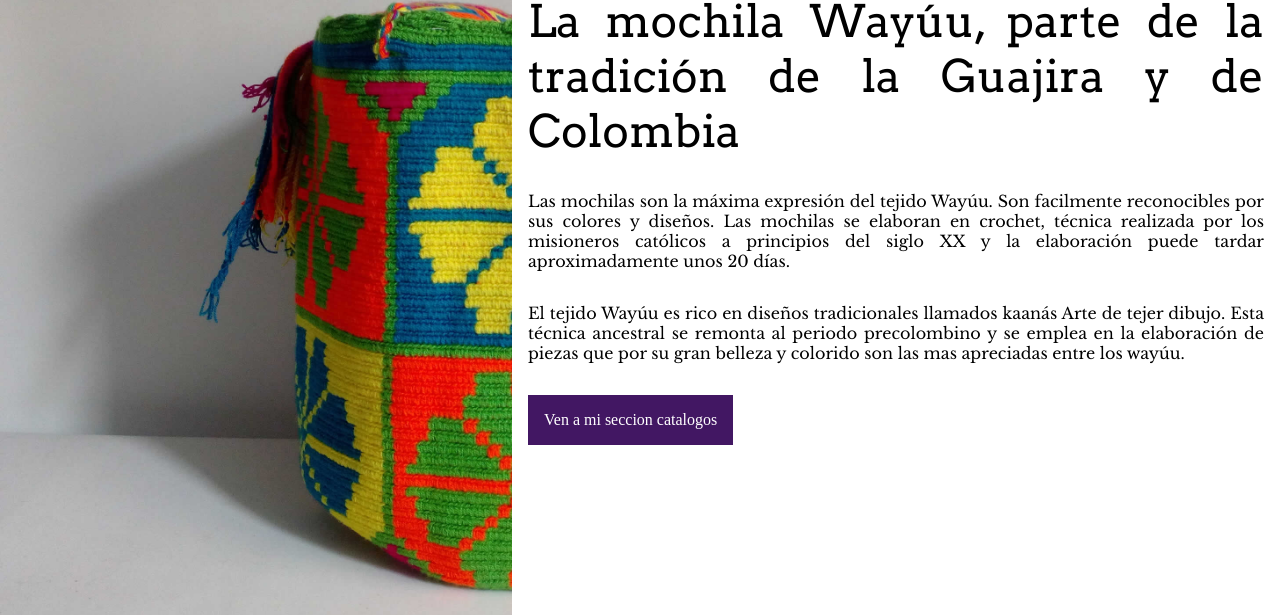
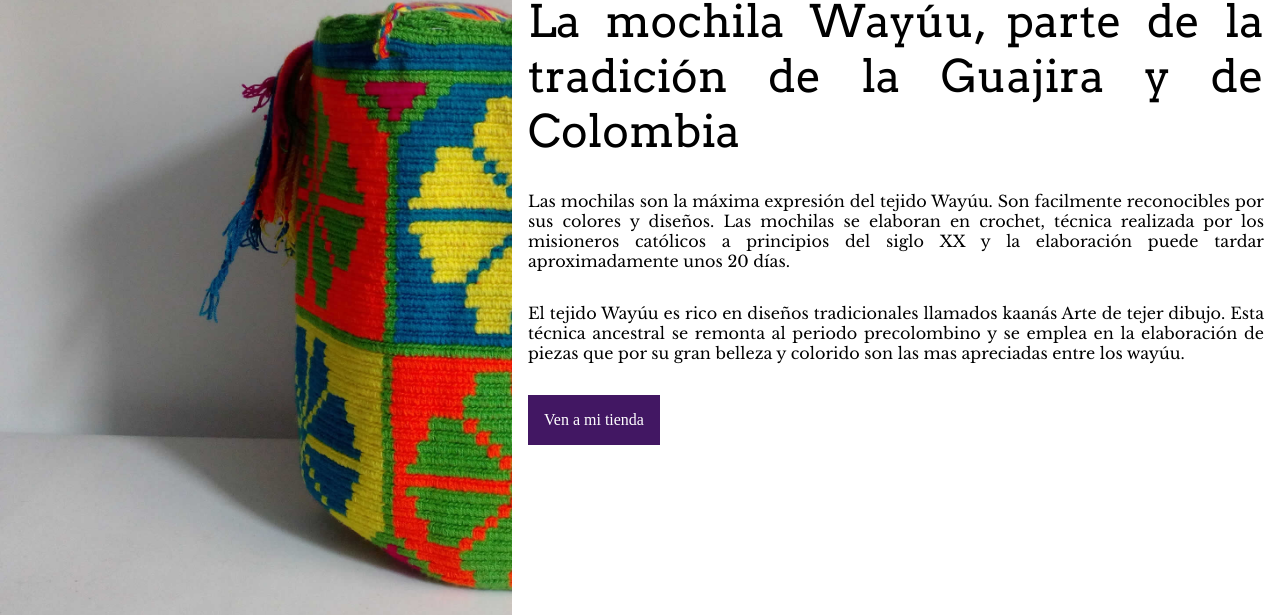
Before and after one commit to djmendoza39/proyecto_coder_house, a website: page index.html in a window 1280 px wide. Shown: the part 2275-2890 px from the top of the page. Drawn offline with nearby package versions, Linux system fonts and the light colour scheme.

Commit message:
se edita el boton para reedirigirnos a la tienda online

```diff
--- a/index.html
+++ b/index.html
@@ -151,7 +151,7 @@
                             dibujo.</span> Esta técnica ancestral
                         se remonta al periodo precolombino y se emplea en la elaboración de piezas que por su gran
                         belleza y colorido son las mas apreciadas entre los wayúu. </p>
-                    <a href="#" class="button">Ven a mi seccion catalogos</a>
+                    <a href="mi-tienda.html" class="button">Ven a mi tienda</a>
 
                 </div>
                 <div class="contenedor--imagen"> </div>
```
